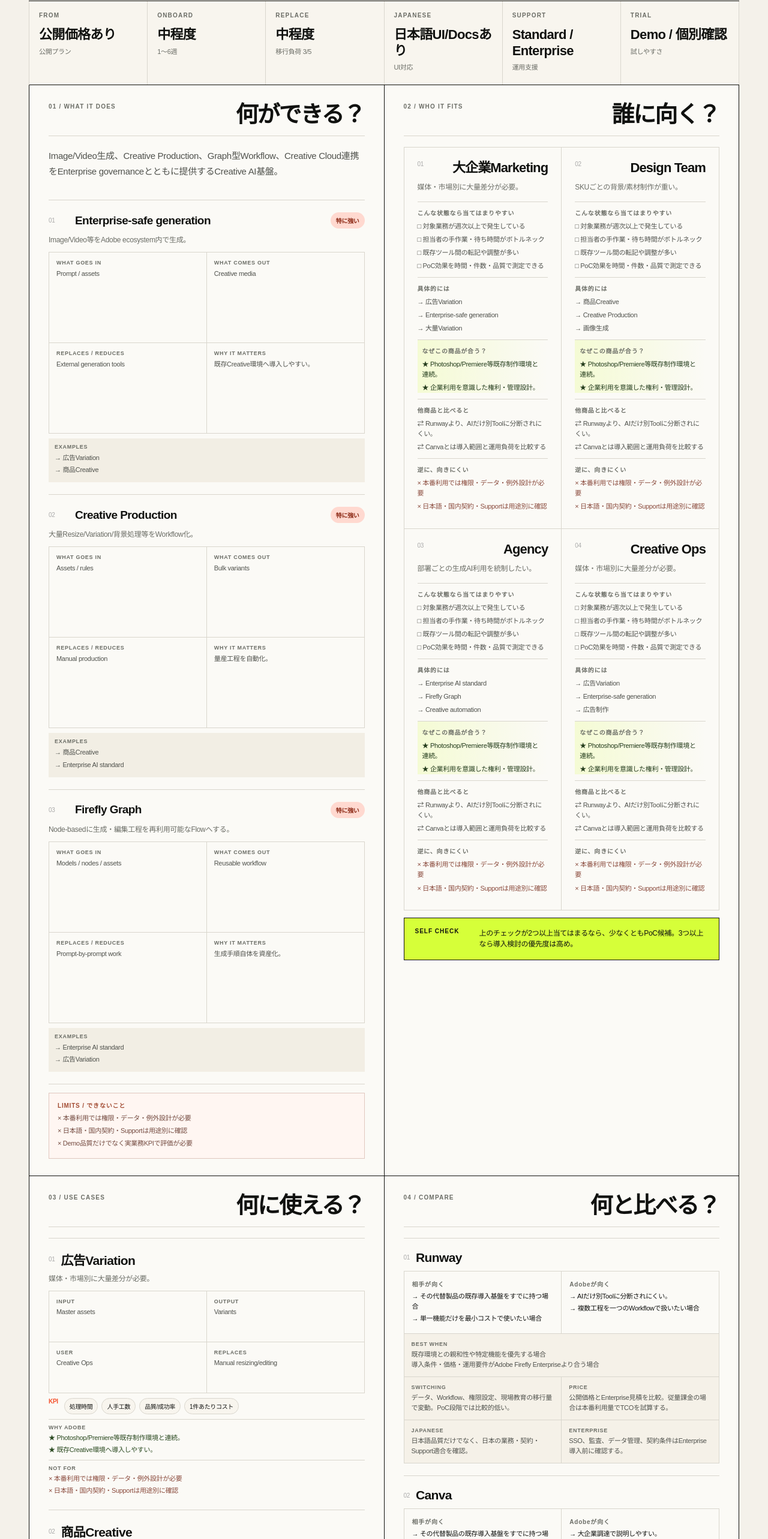
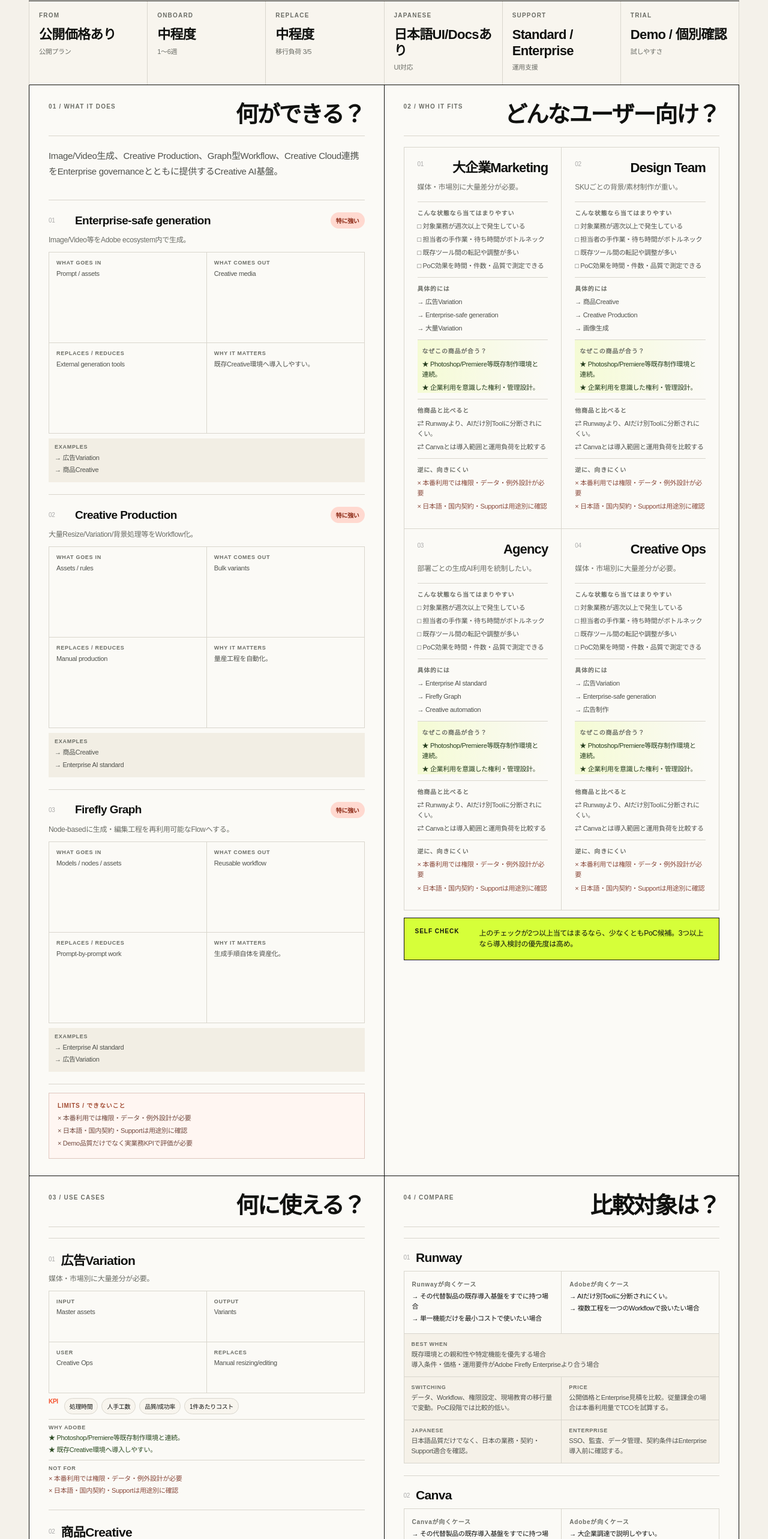
Before and after one commit to yasu-kai/tech-meets-japan, a Next.js app: page /products/adobe-firefly in a window 1280 px wide. Shown: the part 875-3441 px from the top of the page at 60% size. Built offline with nearby package versions, Linux system fonts and the light colour scheme.

Commit message:
Clarify product comparison and decision headings

```diff
--- a/app/products/[slug]/page.tsx
+++ b/app/products/[slug]/page.tsx
@@ -112,7 +112,7 @@ export default async function ProductPage({params}:{params:Promise<{slug:string}
             </article>
 
             <article className="decision-board-card">
-              <div className="decision-board-head"><span>02 / WHO IT FITS</span><h2>誰に向く？</h2></div>
+              <div className="decision-board-head"><span>02 / WHO IT FITS</span><h2>どんなユーザー向け？</h2></div>
               <div className="fit-diagnostic">
                 {product.targetUsers.map((x,i)=>{
                   const target=intel?.targetAccounts?.[i] || product.decision?.fitProfiles?.[i];
@@ -157,14 +157,14 @@ export default async function ProductPage({params}:{params:Promise<{slug:string}
             </article>
 
             <article className="decision-board-card">
-              <div className="decision-board-head"><span>04 / COMPARE</span><h2>何と比べる？</h2></div>
+              <div className="decision-board-head"><span>04 / COMPARE</span><h2>比較対象は？</h2></div>
               <div className="comparison-deep-list">
                 {(product.comparisonDetails || []).map((x,i)=>(
                   <section key={x.name}>
                     <div className="compare-title"><span>0{i+1}</span><h3>{x.name}</h3></div>
                     <div className="compare-split">
-                      <div><b>相手が向く</b>{x.otherWinsWhen.map(v=><p key={v}>→ {v}</p>)}</div>
-                      <div><b>{product.provider}が向く</b>{x.runwayWinsWhen.map(v=><p key={v}>→ {v}</p>)}</div>
+                      <div><b>{x.name}が向くケース</b>{x.otherWinsWhen.map(v=><p key={v}>→ {v}</p>)}</div>
+                      <div><b>{product.provider}が向くケース</b>{x.runwayWinsWhen.map(v=><p key={v}>→ {v}</p>)}</div>
                     </div>
                     <div className="compare-context">
                       <div><small>BEST WHEN</small>{x.bestWhen.map(v=><p key={v}>{v}</p>)}</div>
@@ -210,7 +210,7 @@ export default async function ProductPage({params}:{params:Promise<{slug:string}
         {product.decision?.differentiators && (
           <section className="section section-tight product-analysis differentiation-section">
             <div className="section-heading">
-              <div><p className="eyebrow">WHY THIS PRODUCT</p><h2>他でもできる。 それでも、これを選ぶ理由。</h2></div>
+              <div><p className="eyebrow">WHY THIS PRODUCT</p><h2>この製品を選ぶ理由は？</h2></div>
               <p>「機能がある」ではなく、「他と比べて何が違うか」で見る。</p>
             </div>
             <div className="differentiator-list">
@@ -246,7 +246,7 @@ export default async function ProductPage({params}:{params:Promise<{slug:string}
         {(intel?.scoreBreakdown || product.decision?.scoreBreakdown) && (
           <section className="section section-tight product-analysis">
             <div className="section-heading">
-              <div><p className="eyebrow">FIT BREAKDOWN</p><h2>{calculatedFit}点は、こう計算する。</h2></div>
+              <div><p className="eyebrow">FIT BREAKDOWN</p><h2>{calculatedFit}点の根拠は？</h2></div>
               <p>100点満点。各評価軸を0〜100点で評価し、重みを掛けて合算。</p>
             </div>
             <div className="fit-formula">
@@ -312,7 +312,7 @@ export default async function ProductPage({params}:{params:Promise<{slug:string}
             </section>
 
             <section className="section section-tight product-analysis">
-              <div className="section-heading"><div><p className="eyebrow">PRICING & TCO</p><h2>料金はいくらで、実際いくらかかるか。</h2></div><WalletCards size={28}/></div>
+              <div className="section-heading"><div><p className="eyebrow">PRICING & TCO</p><h2>料金・実運用コストは？</h2></div><WalletCards size={28}/></div>
               <div className="pricing-table">
                 {product.decision.pricing?.publicPlans?.map(p=><div key={p.name}><strong>{p.name}</strong><span>{p.monthly}</span><span>{p.annualEquivalent||"—"}</span><p>{p.credits}</p><small>{p.notes}</small></div>)}
               </div>
```
